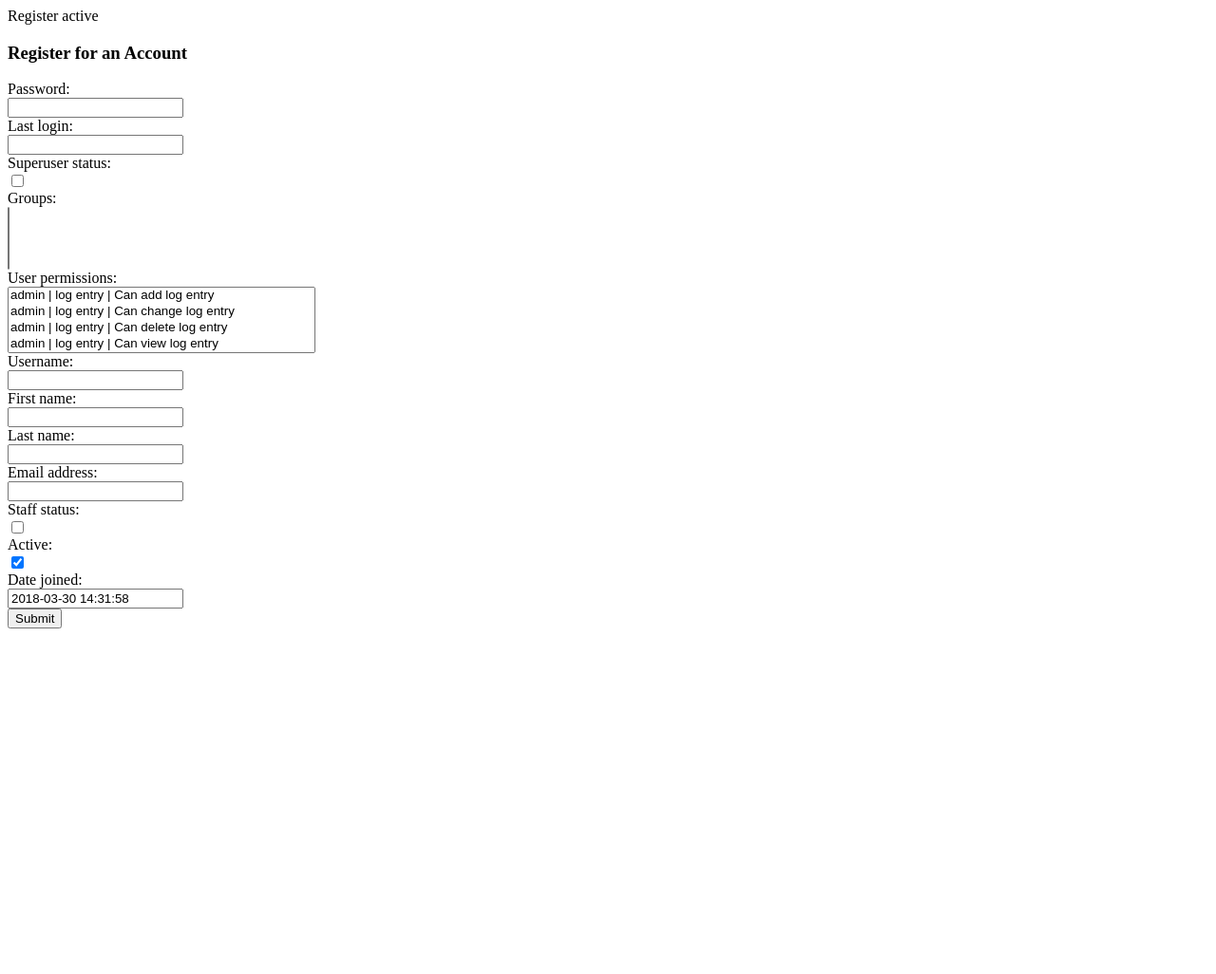
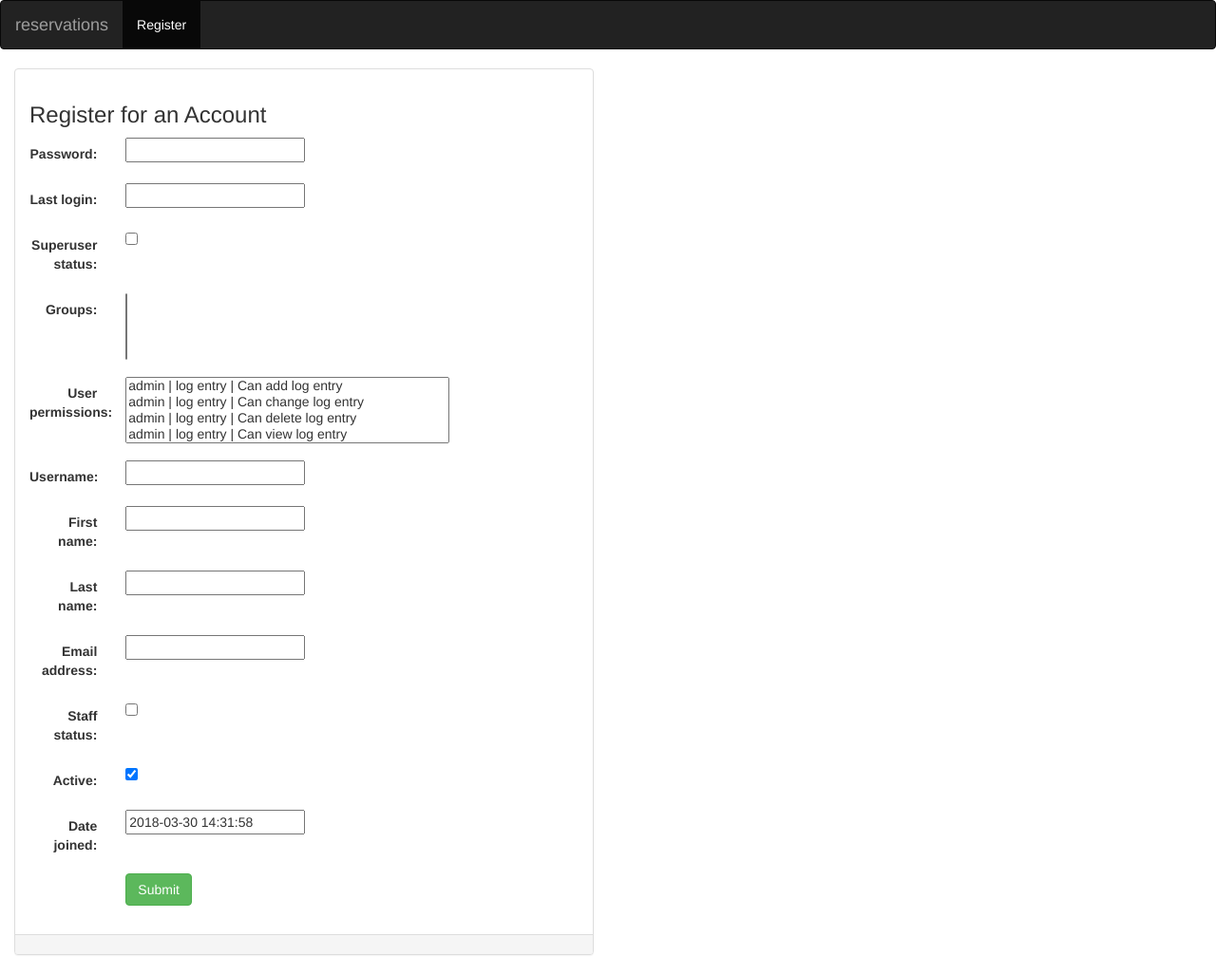
Before and after one commit to miker83z/ACMEConferences-Django, a Django app: page /reservations/register/ in a window 1280 px wide. Shown: the whole page at 95% size. Before the commit the page ends 662 px from the top, so only its background shows below. Run offline with Django 3.2, Linux system fonts and the light colour scheme; some libraries are stand-ins or nearby versions.

Commit message:
Fixed part of the registration form
linked with bootstrap css

```diff
--- /dev/null
+++ b/acmeconf/reservations/templates/reservations/base_visitor.html
@@ -0,0 +1,40 @@
+<!DOCTYPE html>
+<html lang="en">
+<head>
+    <meta charset="UTF-8">
+    <title>{% block title %}reservations{% endblock %}</title>
+    {% load staticfiles %}
+    <link rel="stylesheet" href="https://maxcdn.bootstrapcdn.com/bootstrap/3.3.6/css/bootstrap.min.css">
+    <link href='https://fonts.googleapis.com/css?family=Satisfy' rel='stylesheet' type='text/css'>
+    <link rel="stylesheet" type="text/css" href="{% static 'music/style.css' %}"/>
+    <script src="https://ajax.googleapis.com/ajax/libs/jquery/1.12.0/jquery.min.js"></script>
+    <script src="http://maxcdn.bootstrapcdn.com/bootstrap/3.3.6/js/bootstrap.min.js"></script>
+</head>
+<body>
+<nav class="navbar navbar-inverse">
+    <div class="container-fluid">
+
+        <!-- Header -->
+        <div class="navbar-header">
+            <button type="button" class="navbar-toggle" data-toggle="collapse" data-target="#topNavBar">
+                <span class="icon-bar"></span>
+                <span class="icon-bar"></span>
+                <span class="icon-bar"></span>
+            </button>
+            <a class="navbar-brand" href="{% url 'reservations:index' %}">reservations</a>
+        </div>
+
+        <!-- Items -->
+        <div class="collapse navbar-collapse" id="topNavBar">
+            <ul class="nav navbar-nav">
+                <li class="{% block register_active %}{% endblock %}"><a href="{% url 'reservations:register' %}">Register</a></li>
+
+            </ul>
+        </div>
+
+    </div>
+</nav>
+{% block body %}
+{% endblock %}
+</body>
+</html>
--- a/acmeconf/reservations/templates/reservations/index.html
+++ b/acmeconf/reservations/templates/reservations/index.html
@@ -20,7 +20,7 @@
         <span class="icon-bar"></span>
         <span class="icon-bar"></span>
       </button>
-      <a class="navbar-brand">Reservations</a>
+      <a class="navbar-brand" href="{% url 'reservations:index' %}">Reservations</a>
     </div>
   </div>
 </nav>
--- /dev/null
+++ b/acmeconf/reservations/templates/reservations/register.html
@@ -0,0 +1,36 @@
+<!-- to display the form the directory is localhost/reservations/register -->
+{% extends 'reservations/base_visitor.html' %}
+{% block title %}Register{% endblock %}
+{% block register_active %}active{% endblock %}
+
+{% block body %}
+<div class="container-fluid">
+
+    <div class="row">
+        <div class="col-sm-12 col-md-6">
+            <div class="panel panel-default">
+                <div class="panel-body">
+                    <h3>Register for an Account</h3>
+                    {% if error_message %}
+                        <p><strong>{{ error_message }}</strong></p>
+                    {% endif %}
+                    <form class="form-horizontal" role="form" action="" method="post" enctype="multipart/form-data">
+                        {% csrf_token %}
+                        {% include 'reservations/form_template.html' %}
+                        <div class="form-group">
+                            <div class="col-sm-offset-2 col-sm-10">
+                                <button type="submit" class="btn btn-success">Submit</button>
+                            </div>
+                        </div>
+                    </form>
+                </div>
+                <div class="panel-footer">
+
+                </div>
+            </div>
+        </div>
+    </div>
+
+</div>
+
+{% endblock %}
--- a/acmeconf/reservations/urls.py
+++ b/acmeconf/reservations/urls.py
@@ -5,7 +5,7 @@ from django.conf.urls import url
 app_name = 'reservations'
 
 urlpatterns = [
-    url(r'^register/$', views.UserFormView.as_view(), name='register'),
-    path('', views.index, name='index'),
+    url(r'^register/$', views.register, name='register'),
+    url(r'^$', views.index, name='index'),
     path('<int:event_id>/', views.detail, name='detail'),
 ]
--- a/acmeconf/reservations/views.py
+++ b/acmeconf/reservations/views.py
@@ -1,19 +1,11 @@
 from django.shortcuts import render
-
 from django.shortcuts import redirect
-
 from django.contrib.auth import authenticate, login
-
 from django.views import generic
-
 from django.views.generic import View
-
 from .forms import UserForm
-
 from django.http import HttpResponse
-
 from django.template import loader
-
 from .models import Event
 
 def index(request):
@@ -59,6 +51,25 @@ class UserFormView(View):
 
                 if user.is_active:
                     login(request, user)
-                    #return redirect('reservation:index')
+                    return redirect('reservation:index')
 
         return render(request, self.template_name, {'form': form})
+
+def register(request):
+    form = UserForm(request.POST or None)
+    if form.is_valid():
+        user = form.save(commit=False)
+        username = form.cleaned_data['username']
+        password = form.cleaned_data['password']
+        user.set_password(password)
+        user.save()
+        user = authenticate(username=username, password=password)
+        if user is not None:
+            if user.is_active:
+                login(request, user)
+                albums = Event.objects.filter(user=request.user)
+                return render(request, 'reservations/index.html', {'albums': albums})
+    context = {
+        "form": form,
+    }
+    return render(request, 'reservations/register.html', context)
```
